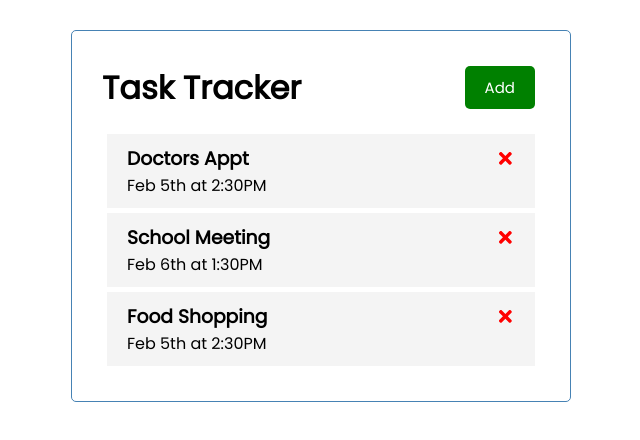
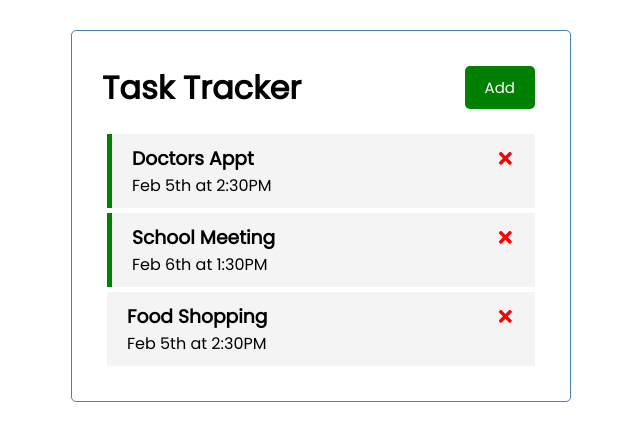
Before and after one commit to marselgray/react-task-tracker, a React (Create React App) app: page / in a window 1280 px wide. Shown: the top 440 px of the page, without its empty margins (319-959 px from the left). Built offline with nearby package versions, Linux system fonts and the light colour scheme.

Commit message:
Build: task toggle UI

```diff
--- a/src/App.js
+++ b/src/App.js
@@ -34,11 +34,18 @@
     id))
   }
 
+  // Toggle Reminder
+  const toggleReminder = (id) => {
+    // console.log(id);
+    setTasks(tasks.map((task) =>
+      task.id === id ? {...task, reminder: !task.reminder} : task )
+    )
+  }
+
   return (
     <div className="container">
         < Header />
-        {tasks.length > 0 ? < Tasks tasks={tasks} onDelete={deleteTask} /> : 'No Tasks'}
-
+        {tasks.length > 0 ? < Tasks tasks={tasks} onDelete={deleteTask} onToggle={toggleReminder} /> : 'No Tasks'}
     </div>
   );
 }
--- a/src/components/Task.js
+++ b/src/components/Task.js
@@ -1,8 +1,8 @@
 import {FaTimes} from 'react-icons/fa';
 
-const Task = ({task, onDelete}) => {
+const Task = ({task, onDelete, onToggle}) => {
     return (
-        <div className="task">
+        <div className={`task ${task.reminder ? 'reminder' : ''}`} onDoubleClick={() => onToggle(task.id)}>
             <h3>{task.text}
                 <FaTimes
                     style={{color:'red', cursor:'pointer'}}
--- a/src/components/Tasks.js
+++ b/src/components/Tasks.js
@@ -1,6 +1,6 @@
 import Task from './Task';
 
-const Tasks = ({tasks, onDelete}) => {
+const Tasks = ({tasks, onDelete, onToggle}) => {
 
     return (
         <>
@@ -9,6 +9,7 @@
                     key={task.id}
                     task={task}
                     onDelete={onDelete}
+                    onToggle={onToggle}
                 />
             ))}
         </>
```
